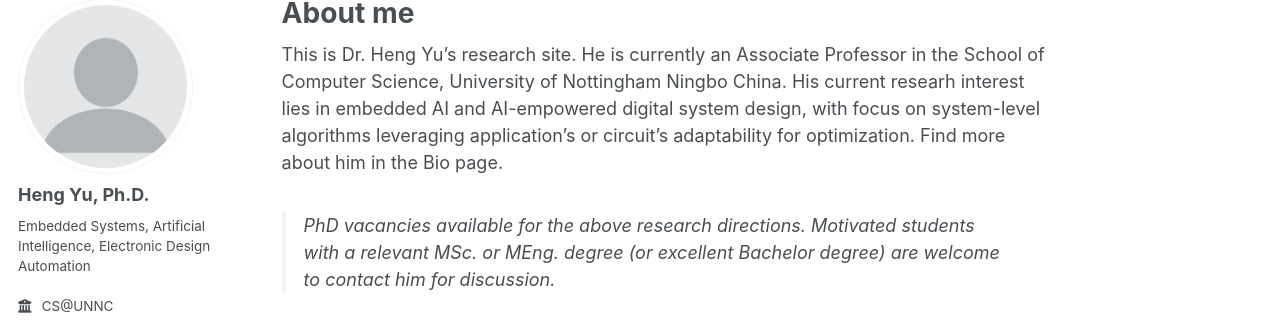
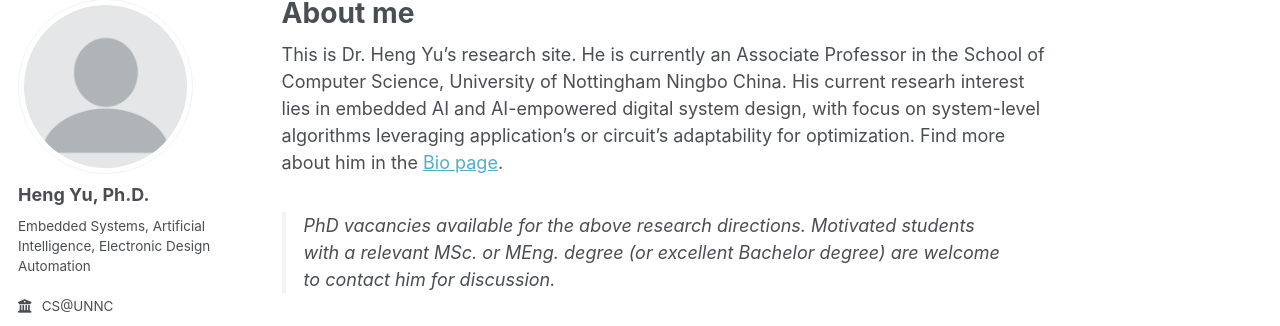
Before and after one commit to eleyuheng/eleyuheng.github.io, a Jekyll site: the page built from _pages/about.md, in a window 1280 px wide and 900 px high. Shown: the part 100-426 px from the top of the window. Built offline with Jekyll 4.4.1, drawn with Linux system fonts in a browser that asks for light colours; some web fonts are replaced; a script that is not in the unit is left out; part of the change alters nothing that is shown.

```diff
--- a/_pages/about.md
+++ b/_pages/about.md
@@ -7,7 +7,7 @@ redirect_from:
   - /about.html
 ---
 
-This is Dr. Heng Yu's research site. He is currently an Associate Professor in the School of Computer Science, University of Nottingham Ningbo China. His current researh interest lies in embedded AI and AI-empowered digital system design, with focus on system-level algorithms leveraging application's or circuit's adaptability for optimization. Find more about him in the Bio page.
+This is Dr. Heng Yu's research site. He is currently an Associate Professor in the School of Computer Science, University of Nottingham Ningbo China. His current researh interest lies in embedded AI and AI-empowered digital system design, with focus on system-level algorithms leveraging application's or circuit's adaptability for optimization. Find more about him in the [Bio page](https://eleyuheng.github.io/publications/).
 
 > PhD vacancies available for the above research directions. Motivated students with a relevant MSc. or MEng. degree (or excellent Bachelor degree) are welcome to contact him for discussion.
 
```
